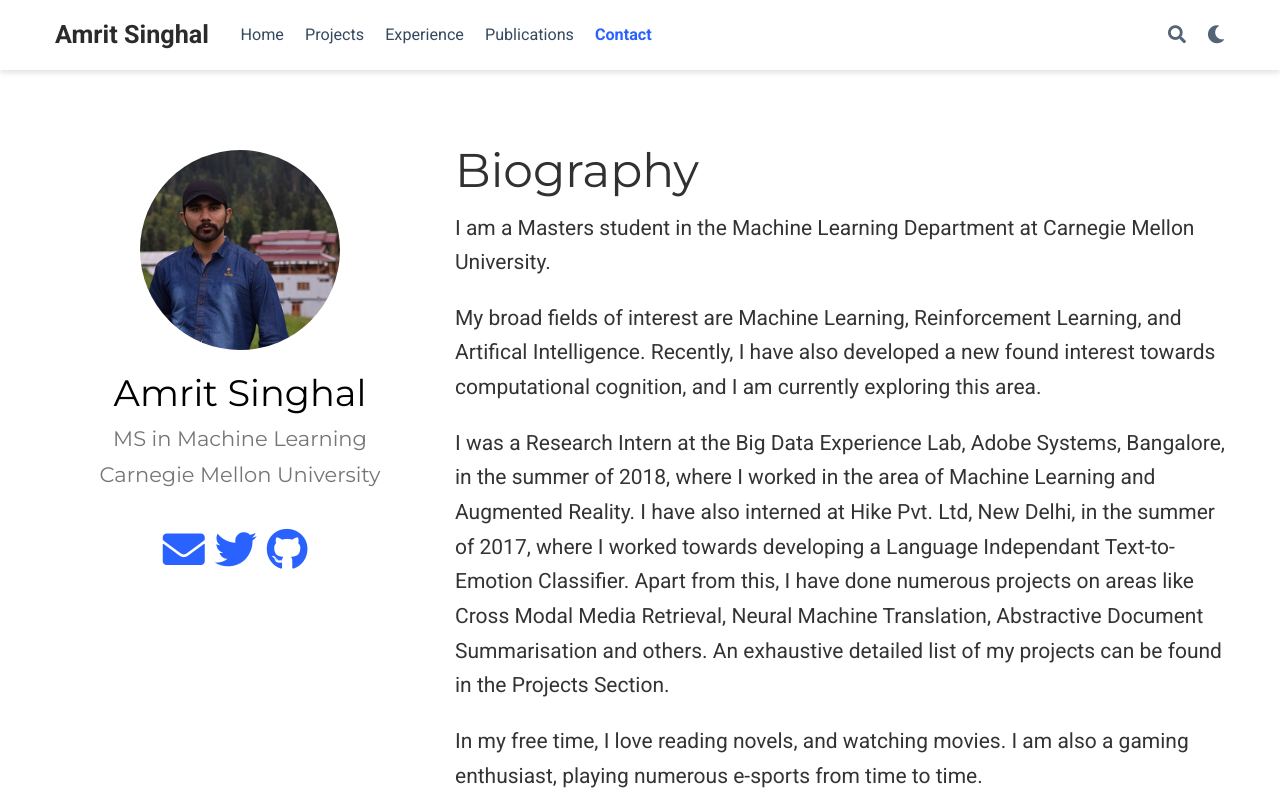
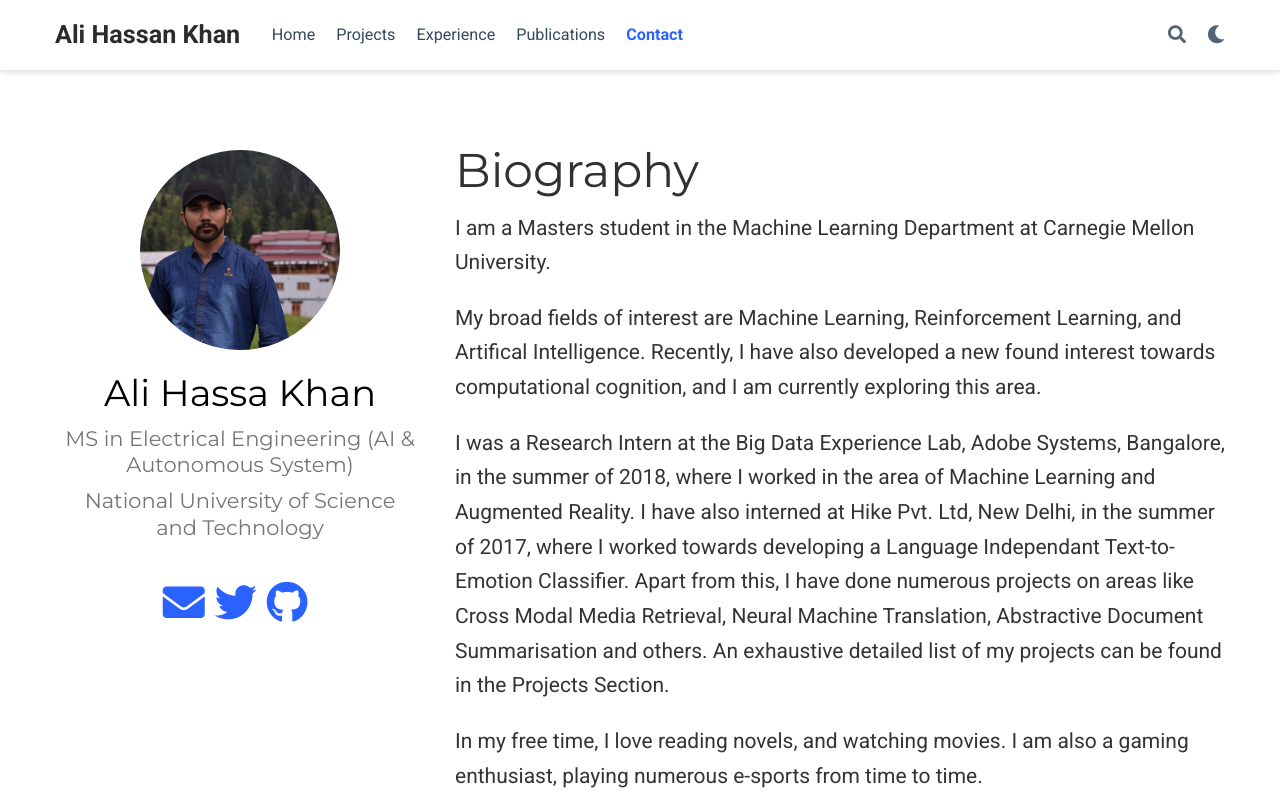
Before and after one commit to ali4ai/ali4ai.github.io, a plain HTML site: page index.html in a window 1280 px wide. Shown: the top 800 px of the page. Drawn offline with nearby package versions, Linux system fonts and the light colour scheme; some packages are replaced by stand-ins of ours; some icons are missing.

Commit message:
Update index.html

```diff
--- a/index.html
+++ b/index.html
@@ -232,9 +232,9 @@
 
   <meta property="og:site_name" content="Ali Hassan Singhal">
   <meta property="og:url" content="https://ali4ai.github.io/">
-  <meta property="og:title" content="Amrit Singhal">
-  <meta property="og:description" content="MS in Electrical Engineering"><meta property="og:image" content="https://amr4i.github.io/images/icon_hu0b7a4cb9992c9ac0e91bd28ffd38dd00_9727_512x512_fill_lanczos_center_2.png">
-  <meta property="twitter:image" content="https://amr4i.github.io/images/icon_hu0b7a4cb9992c9ac0e91bd28ffd38dd00_9727_512x512_fill_lanczos_center_2.png"><meta property="og:locale" content="en-us">
+  <meta property="og:title" content="Ali Hassan Khan">
+  <meta property="og:description" content="MS in Electrical Engineering"><meta property="og:image" content="https://ali4ai.github.io/images/icon_hu0b7a4cb9992c9ac0e91bd28ffd38dd00_9727_512x512_fill_lanczos_center_2.png">
+  <meta property="twitter:image" content="https://ali4ai.github.io/images/icon_hu0b7a4cb9992c9ac0e91bd28ffd38dd00_9727_512x512_fill_lanczos_center_2.png"><meta property="og:locale" content="en-us">
 
     <meta property="og:updated_time" content="2020-01-07T00:00:00-05:00">
 
@@ -247,10 +247,10 @@
   "@type": "WebSite",
   "potentialAction": {
     "@type": "SearchAction",
-    "target": "https://amr4i.github.io/?q={search_term_string}",
+    "target": "https://ali4ai.github.io/?q={search_term_string}",
     "query-input": "required name=search_term_string"
   },
-  "url": "https://amr4i.github.io/"
+  "url": "https://ali4ai.github.io/"
 }
 </script>
 
@@ -267,7 +267,7 @@
 
 
 
-  <title>Amrit Singhal</title>
+  <title>Ali Hassan Khan</title>
 
 </head>
 
@@ -318,7 +318,7 @@
 
 
     <div class="d-none d-lg-inline-flex">
-      <a class="navbar-brand" href="/">Amrit Singhal</a>
+      <a class="navbar-brand" href="/">Ali Hassan Khan</a>
     </div>
 
 
@@ -331,7 +331,7 @@
 
 
     <div class="navbar-brand-mobile-wrapper d-inline-flex d-lg-none">
-      <a class="navbar-brand" href="/">Amrit Singhal</a>
+      <a class="navbar-brand" href="/">Ali Hassan Khan</a>
     </div>
 
 
@@ -595,13 +595,13 @@
 
 
       <div class="portrait-title">
-        <h2>Amrit Singhal</h2>
-        <h3>MS in Machine Learning</h3>
+        <h2>Ali Hassa Khan</h2>
+        <h3>MS in Electrical Engineering (AI & Autonomous System)</h3>
 
 
         <h3>
 
-          <span>Carnegie Mellon University</span>
+          <span>National University of Science and Technology</span>
 
         </h3>
 
@@ -655,7 +655,7 @@
 
 
         <li>
-          <a href="https://github.com/amr4i" target="_blank" rel="noopener">
+          <a href="https://github.com/ali4ai" target="_blank" rel="noopener">
             <i class="fab fa-github big-icon"></i>
           </a>
         </li>
```
